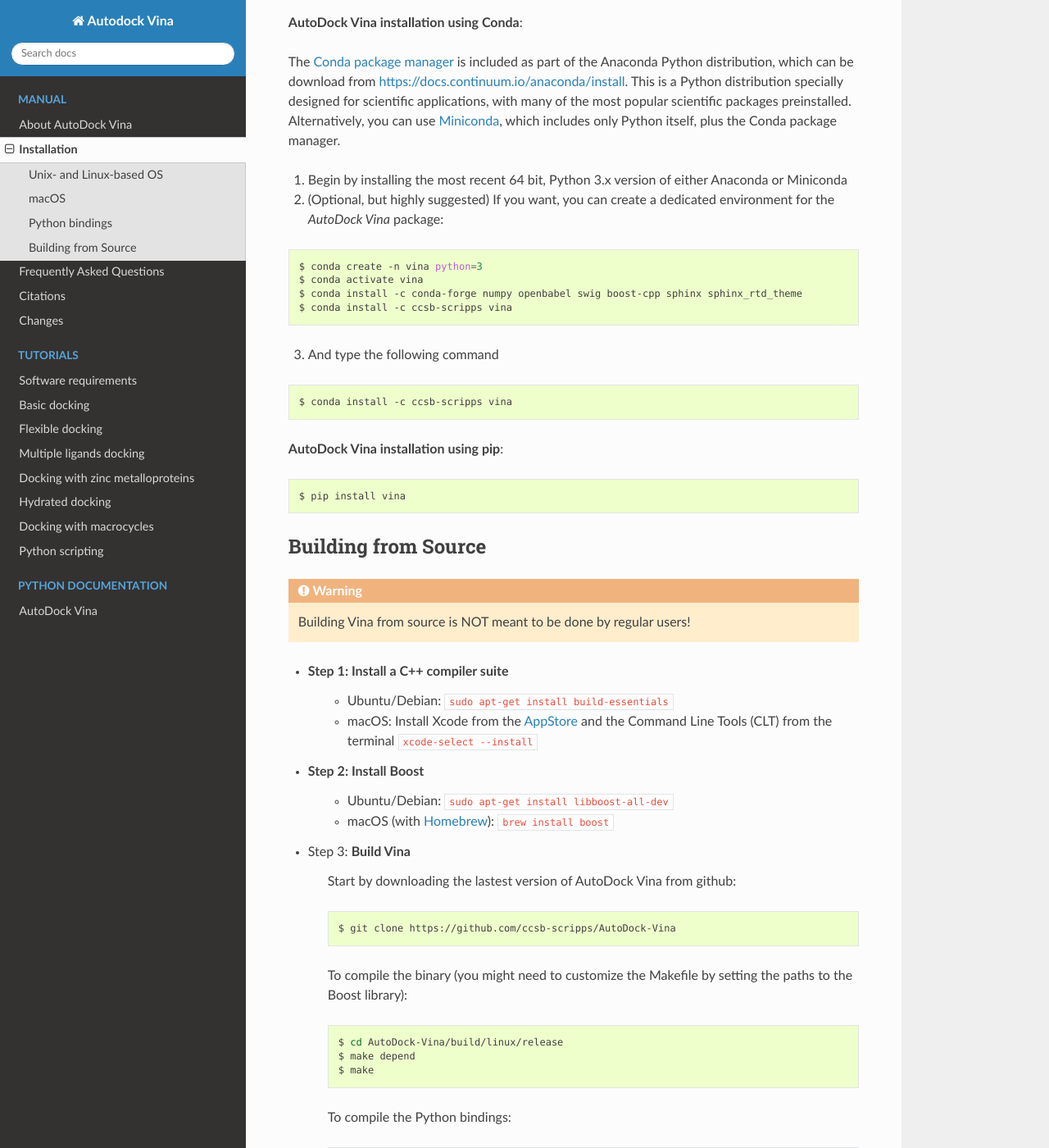
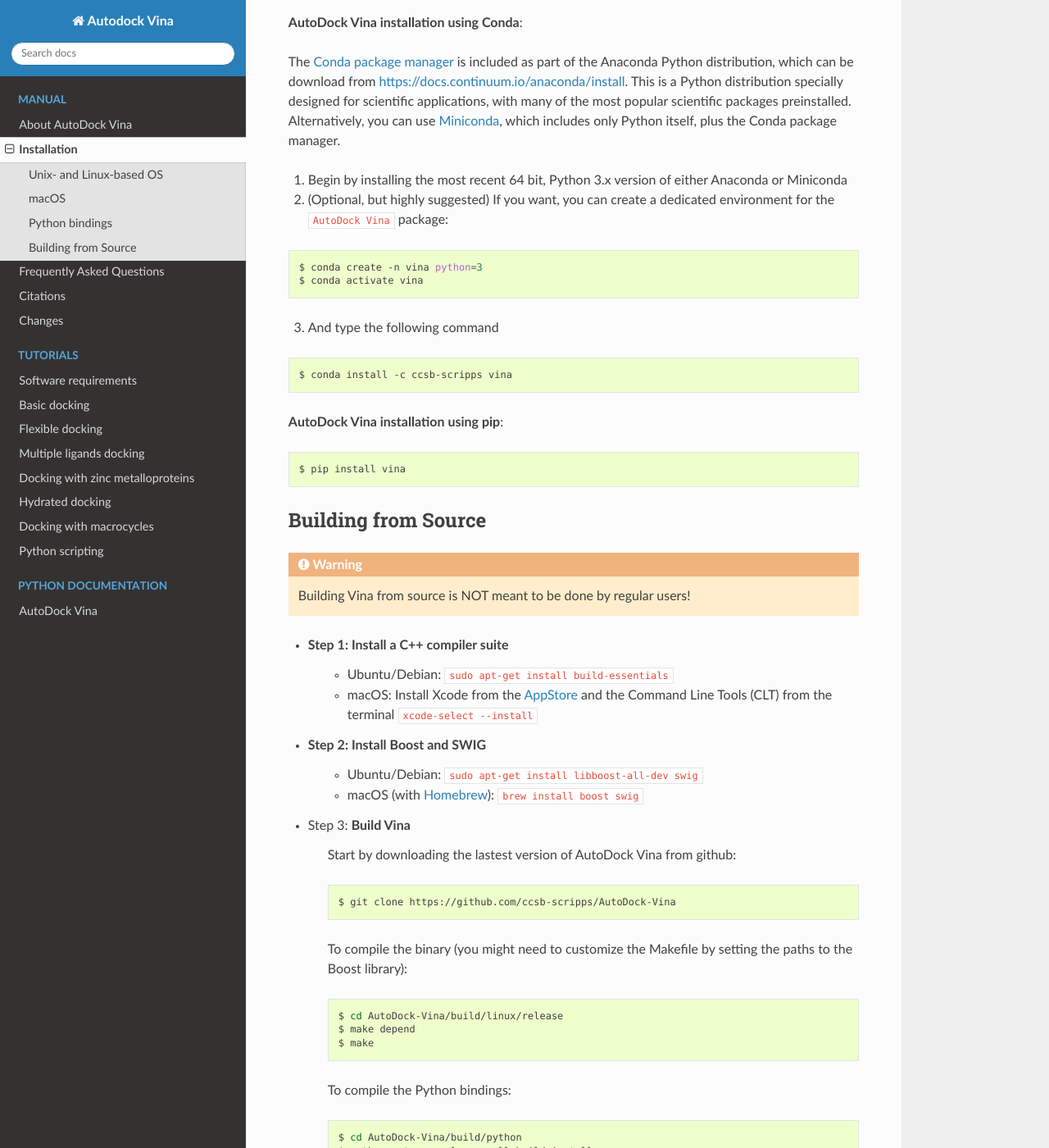
Before and after one commit to ccsb-scripps/AutoDock-Vina, a Sphinx documentation site: the page built from docs/source/installation.rst, in a window 1280 px wide and 1400 px high, scrolled down 1117 px. Shown: the whole window at 82% size. Built offline with Sphinx 7.4.7 and the Read the Docs theme 2.0.0, drawn with Linux system fonts in a browser that asks for light colours.

Commit message:
updated/fixed installation documentation

```diff
--- a/docs/source/docking_requirements.rst
+++ b/docs/source/docking_requirements.rst
@@ -53,7 +53,6 @@
 
     conda create -n vina python=3
     conda activate vina
-    conda install -c conda-forge numpy swig boost-cpp sphinx sphinx_rtd_theme
     conda install -c ccsb-scripps vina
 
 3. And type the following command
--- a/docs/source/installation.rst
+++ b/docs/source/installation.rst
@@ -55,14 +55,12 @@
 The `Conda package manager <https://docs.conda.io/en/latest/>`_ is included as part of the Anaconda Python distribution, which can be download from `https://docs.continuum.io/anaconda/install <https://docs.continuum.io/anaconda/install/>`_. This is a Python distribution specially designed for scientific applications, with many of the most popular scientific packages preinstalled. Alternatively, you can use `Miniconda <https://conda.pydata.org/miniconda.html>`_, which includes only Python itself, plus the Conda package manager.
 
 1. Begin by installing the most recent 64 bit, Python 3.x version of either Anaconda or Miniconda
-2. (Optional, but highly suggested) If you want, you can create a dedicated environment for the `AutoDock Vina` package:
+2. (Optional, but highly suggested) If you want, you can create a dedicated environment for the ``AutoDock Vina`` package:
 
 .. code-block:: bash
 
     $ conda create -n vina python=3
     $ conda activate vina
-    $ conda install -c conda-forge numpy openbabel swig boost-cpp sphinx sphinx_rtd_theme
-    $ conda install -c ccsb-scripps vina
 
 3. And type the following command
 
@@ -84,11 +82,11 @@
     Building Vina from source is NOT meant to be done by regular users!
 
 - Step 1: **Install a C++ compiler suite**
-	- Ubuntu/Debian: ``sudo apt-get install build-essentials``
-	- macOS: Install Xcode from the `AppStore <https://apps.apple.com/fr/app/xcode/id497799835?mt=12>`_ and the Command Line Tools (CLT) from the terminal ``xcode-select --install``
-- Step 2: **Install Boost**
-    - Ubuntu/Debian: ``sudo apt-get install libboost-all-dev``
-    - macOS (with `Homebrew <https://brew.sh>`_): ``brew install boost``
+    - Ubuntu/Debian: ``sudo apt-get install build-essentials``
+    - macOS: Install Xcode from the `AppStore <https://apps.apple.com/fr/app/xcode/id497799835?mt=12>`_ and the Command Line Tools (CLT) from the terminal ``xcode-select --install``
+- Step 2: **Install Boost and SWIG**
+    - Ubuntu/Debian: ``sudo apt-get install libboost-all-dev swig``
+    - macOS (with `Homebrew <https://brew.sh>`_): ``brew install boost swig``
 
 - Step 3: **Build Vina**
 
```
